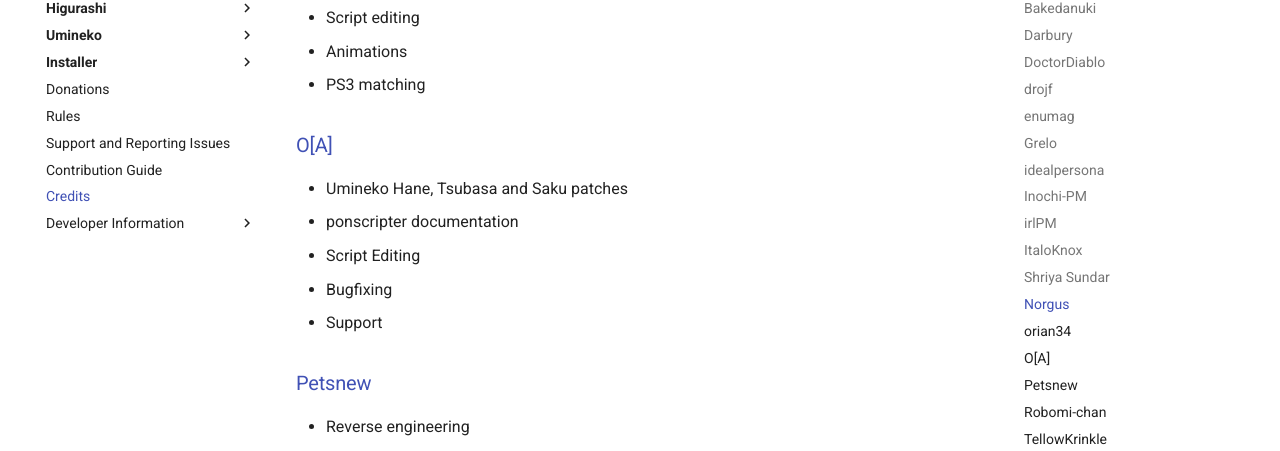
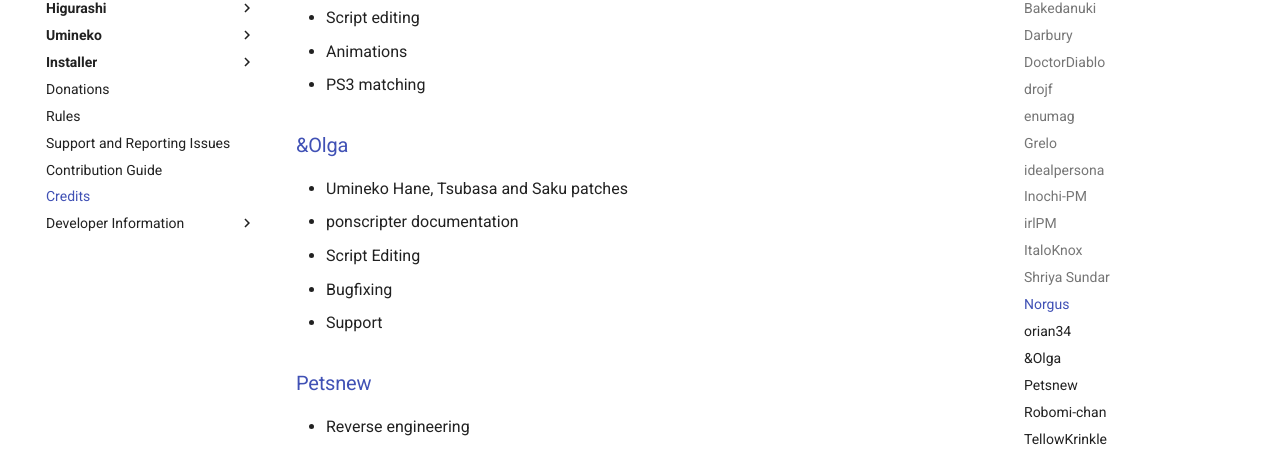
Before and after one commit to 07th-mod/wiki, an MkDocs documentation site: the page built from docs/Credits.md, in a window 1280 px wide and 900 px high, scrolled down 2229 px. Shown: the part 127-578 px from the top of the window. Built offline with MkDocs 1.6.1 and Material for MkDocs 9.7.7, drawn with Linux system fonts in a browser that asks for light colours.

Commit message:
Update my GH username

```diff
--- a/docs/Credits.md
+++ b/docs/Credits.md
@@ -81,7 +81,7 @@
 * Animations
 * PS3 matching
 
-### [O\[A\]](https://github.com/ooa113y)
+### [&Olga](https://github.com/andolga)
 
 * Umineko Hane, Tsubasa and Saku patches
 * ponscripter documentation
```
Also changed, not shown: docs/Snippets/umineko-project-recommendation.md (+1 -1 lines).
